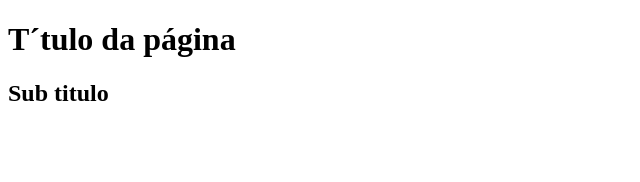
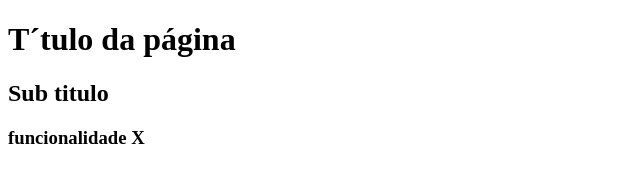
Before and after one commit to julianossgs/Curso_git_1, a plain HTML site: page index.html in a window 1280 px wide. Shown: the whole page, without its empty margins (0-640 px from the left). Drawn offline with Linux system fonts and the light colour scheme.

Commit message:
Enviando a func x

```diff
--- a/index.html
+++ b/index.html
@@ -9,6 +9,7 @@
 <body>
     <h1>T´tulo da página</h1>
     <h2>Sub titulo</h2>
+    <h3>funcionalidade X</h3>
 
 </body>
 </html>
```
